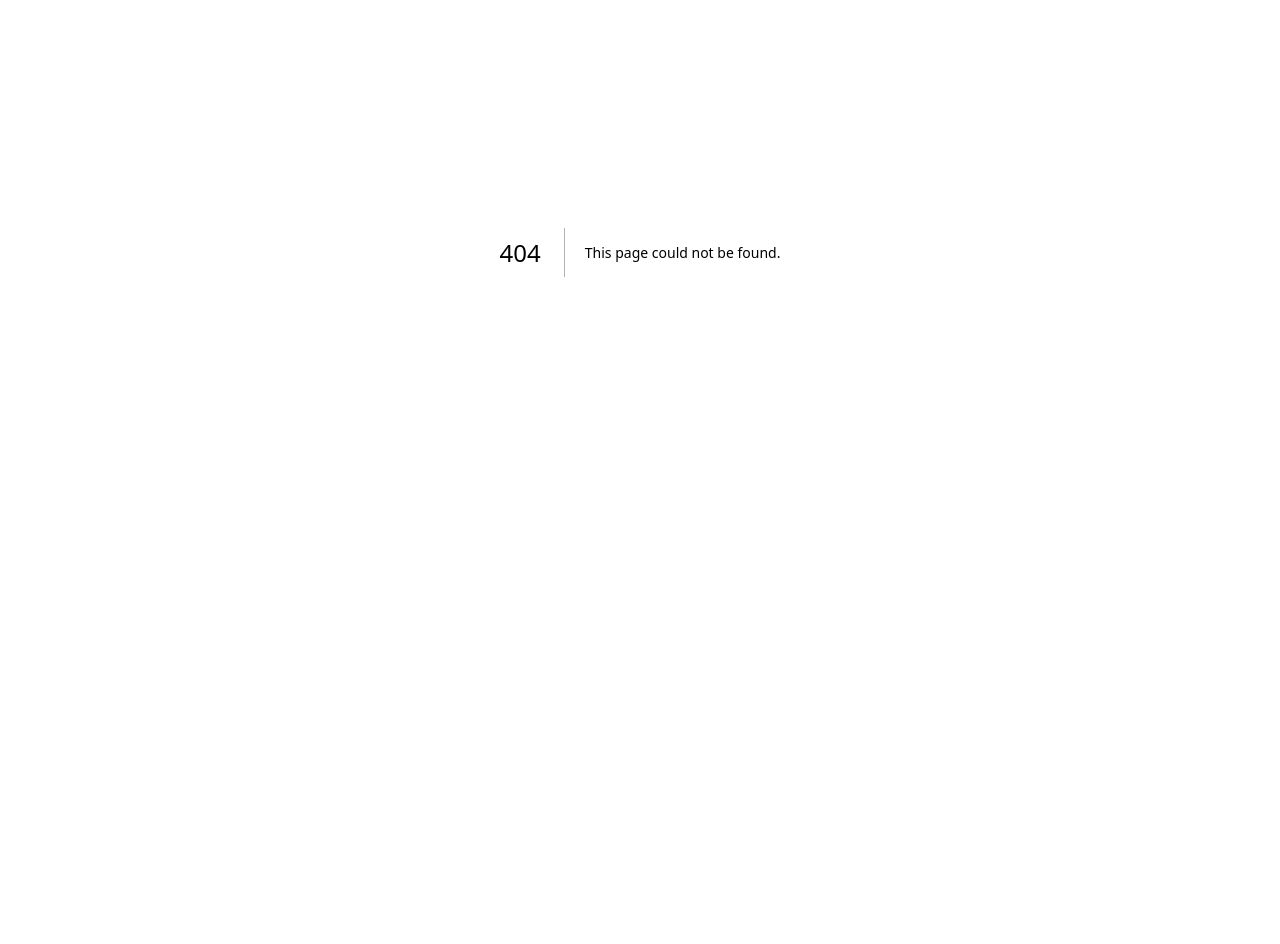
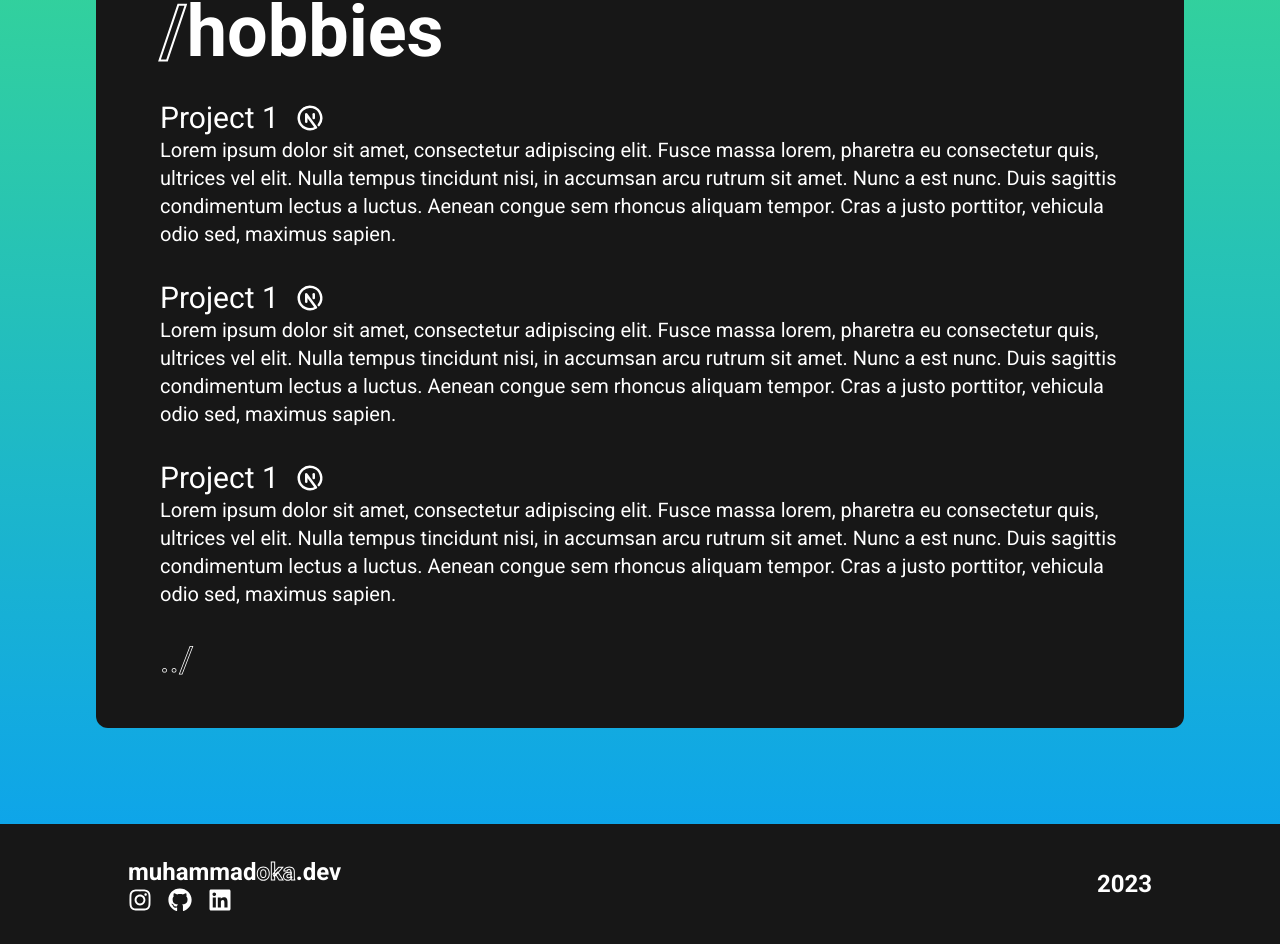
Before and after one commit to kawijayaa/muhammadoka.dev, a Next.js app: page /hobbies in a window 1280 px wide. Before the commit this address had no page. Shown: the part 148-1092 px from the top of the page. Before the commit the page ends 800 px from the top, so only its background shows below. Built offline with nearby package versions, Linux system fonts and the light colour scheme.

Commit message:
add other pages

```diff
--- a/app/components/Footer.tsx
+++ b/app/components/Footer.tsx
@@ -1,8 +1,17 @@
+import { FaLinkedin, FaGithub, FaInstagram } from "react-icons/fa"
+
 export default function Footer() {
-    return (
-        <div className="bg-neutral-900 w-full flex justify-between items-center py-8 px-32 font-bold">
-            <h1 className="text-2xl">muhammad<span className="text-transparent [-webkit-text-stroke:_1px_white]">oka</span>.dev</h1>
-            <p className="text-xl">2023</p>
+  return (
+    <div className="bg-neutral-900 text-white w-full flex justify-between items-center py-8 px-32 font-bold">
+      <div className="flex flex-col">
+        <h1 className="text-2xl">muhammad<span className="text-transparent [-webkit-text-stroke:_1px_white]">oka</span>.dev</h1>
+        <div className="flex gap-4 text-2xl">
+          <a href="https://instagram.com/kawijayaa" target="_blank" rel="noreferrer"><FaInstagram /></a>
+          <a href="https://github.com/kawijayaa" target="_blank" rel="noreferrer"><FaGithub /></a>
+          <a href="https://linkedin.com/in/muhammadoka" target="_blank" rel="noreferrer"><FaLinkedin /></a>
         </div>
-    )
+      </div>
+      <p className="text-2xl">2023</p>
+    </div>
+  )
 }
--- /dev/null
+++ b/app/hobbies/page.tsx
@@ -0,0 +1,35 @@
+import { TbBrandNextjs } from "react-icons/tb"
+
+export default function Page() {
+  return (
+    <main className="flex p-24 items-center min-h-screen bg-gradient-to-b from-emerald-400 from-10% to-sky-500 text-white">
+      <div className="flex flex-col bg-neutral-900 px-16 py-12 gap-8 rounded-xl text-white z-10">
+        <h1 className="text-7xl font-bold"><span className="text-transparent outline-custom">/</span>hobbies</h1>
+        <div className="flex flex-col gap-8">
+          <div>
+            <div className="flex items-center gap-4">
+              <h1 className="text-3xl">Project 1</h1>
+              <TbBrandNextjs className="text-3xl" />
+            </div>
+            <p className="text-xl">Lorem ipsum dolor sit amet, consectetur adipiscing elit. Fusce massa lorem, pharetra eu consectetur quis, ultrices vel elit. Nulla tempus tincidunt nisi, in accumsan arcu rutrum sit amet. Nunc a est nunc. Duis sagittis condimentum lectus a luctus. Aenean congue sem rhoncus aliquam tempor. Cras a justo porttitor, vehicula odio sed, maximus sapien.</p>
+          </div>
+          <div>
+            <div className="flex items-center gap-4">
+              <h1 className="text-3xl">Project 1</h1>
+              <TbBrandNextjs className="text-3xl" />
+            </div>
+            <p className="text-xl">Lorem ipsum dolor sit amet, consectetur adipiscing elit. Fusce massa lorem, pharetra eu consectetur quis, ultrices vel elit. Nulla tempus tincidunt nisi, in accumsan arcu rutrum sit amet. Nunc a est nunc. Duis sagittis condimentum lectus a luctus. Aenean congue sem rhoncus aliquam tempor. Cras a justo porttitor, vehicula odio sed, maximus sapien.</p>
+          </div>
+          <div>
+            <div className="flex items-center gap-4">
+              <h1 className="text-3xl">Project 1</h1>
+              <TbBrandNextjs className="text-3xl" />
+            </div>
+            <p className="text-xl">Lorem ipsum dolor sit amet, consectetur adipiscing elit. Fusce massa lorem, pharetra eu consectetur quis, ultrices vel elit. Nulla tempus tincidunt nisi, in accumsan arcu rutrum sit amet. Nunc a est nunc. Duis sagittis condimentum lectus a luctus. Aenean congue sem rhoncus aliquam tempor. Cras a justo porttitor, vehicula odio sed, maximus sapien.</p>
+          </div>
+        </div>
+        <a href="/#what-i-do" className="text-4xl text-transparent [-webkit-text-stroke:_0.75px_white;]">../</a>
+      </div>
+    </main>
+  )
+}
--- a/app/layout.tsx
+++ b/app/layout.tsx
@@ -1,4 +1,6 @@
 import './globals.css'
+import Navbar from './components/Navbar'
+import Footer from './components/Footer'
 import type { Metadata } from 'next'
 import { Roboto } from 'next/font/google'
 
@@ -11,14 +13,18 @@ export const metadata: Metadata = {
   title: 'muhammadoka.dev',
 }
 
-export default function RootLayout({
+export default function ProjectsLayout({
   children,
 }: {
   children: React.ReactNode
 }) {
   return (
     <html lang="en">
-      <body className={roboto.className}>{children}</body>
+      <body className={`scrollbar-thin scrollbar-thumb-neutral-500 scrollbar-track-neutral-800 scrollbar-thumb-rounded-full ${roboto.className}`}>
+        <Navbar />
+        {children}
+        <Footer />
+      </body>
     </html>
   )
 }
--- a/app/page.tsx
+++ b/app/page.tsx
@@ -1,11 +1,8 @@
 import NowPlaying from "./components/NowPlaying"
-import Navbar from "./components/Navbar"
-import Footer from "./components/Footer"
 
 export default function Home() {
   return (
     <main className="bg-gradient-to-b from-emerald-400 from-10% via-sky-500 via-75% to-emerald-400 text-white">
-      <Navbar />
       <div className="flex justify-between min-h-screen flex-col px-16 py-12 gap-8 bg-neutral-900 text-white [clip-path:polygon(0%_0%,100%_0%,33%_100%,0%_100%)] z-10">
         <div></div>
         <div className="flex flex-col gap-2">
@@ -13,7 +10,7 @@ export default function Home() {
             <div>
               <h2 className="text-3xl">telling computers what to do since 2013.</h2>
               <a href="#about">
-                <h3 className="text-xl font-light">&gt; learn more</h3>
+                <h3 className="text-xl font-light hover:drop-shadow-[0_5px_5px_rgb(255,255,255,0.75)] transition-all">&gt; learn more</h3>
               </a>
             </div>
         </div>
@@ -22,7 +19,7 @@ export default function Home() {
         </div>
       </div>
       <div className="flex p-16 min-h-screen w-full bg-neutral-900 absolute [clip-path:polygon(0%_0%,33%_0%,0%_47.5%)] z-10">
-        <h1 className="text-7xl font-bold">about<br/>me</h1>
+        <h1 className="text-7xl font-bold">about<br/><span className="text-transparent outline-custom">me</span></h1>
       </div>
       <div id="about" className="flex justify-center items-end min-h-screen w-full flex-col px-16 py-16 gap-8 z-10">
         <div className="p-12 bg-neutral-900 bg-opacity-80 drop-shadow-[0_10px_10px_rgb(0,0,0,0.5)] rounded-xl max-w-5xl">
@@ -32,15 +29,14 @@ export default function Home() {
         </div>
         <p></p>
       </div>
-      <div className="flex flex-col min-h-screen w-full justify-center items-center gap-8">
-        <h1 className="text-7xl font-bold drop-shadow-lg">learn about what i do</h1>
-        <div className="flex justify-between gap-32 text-4xl drop-shadow-lg">
-          <a href="#" className="underline">projects</a>
-          <a href="#" className="underline">uses</a>
-          <a href="#" className="underline">hobbies</a>
+      <div id="what-i-do" className="flex flex-col min-h-screen w-full justify-center items-center gap-8">
+        <h1 className="text-7xl font-bold drop-shadow-lg">learn about what <span className="text-transparent outline-custom">i</span> do.</h1>
+        <div className="flex justify-between gap-32 text-4xl">
+          <a href="/projects" className="hover:drop-shadow-[0_5px_5px_rgb(255,255,255,0.75)] hover:scale-105 transition-all">projects</a>
+          <a href="/uses" className="hover:drop-shadow-[0_5px_5px_rgb(255,255,255,0.75)] hover:scale-105 transition-all">uses</a>
+          <a href="/hobbies" className="hover:drop-shadow-[0_5px_5px_rgb(255,255,255,0.75)] hover:scale-105 transition-all">hobbies</a>
         </div>
       </div>
-      <Footer />
     </main>
   )
 }
--- /dev/null
+++ b/app/projects/page.tsx
@@ -0,0 +1,35 @@
+import { TbBrandNextjs } from "react-icons/tb"
+
+export default function Page() {
+  return (
+    <main className="flex p-24 items-center min-h-screen bg-gradient-to-b from-emerald-400 from-10% to-sky-500 text-white">
+      <div className="flex flex-col bg-neutral-900 px-16 py-12 gap-8 rounded-xl text-white z-10">
+        <h1 className="text-7xl font-bold"><span className="text-transparent outline-custom">/</span>projects</h1>
+        <div className="flex flex-col gap-8">
+          <div>
+            <div className="flex items-center gap-4">
+              <h1 className="text-3xl">Project 1</h1>
+              <TbBrandNextjs className="text-3xl" />
+            </div>
+            <p className="text-xl">Lorem ipsum dolor sit amet, consectetur adipiscing elit. Fusce massa lorem, pharetra eu consectetur quis, ultrices vel elit. Nulla tempus tincidunt nisi, in accumsan arcu rutrum sit amet. Nunc a est nunc. Duis sagittis condimentum lectus a luctus. Aenean congue sem rhoncus aliquam tempor. Cras a justo porttitor, vehicula odio sed, maximus sapien.</p>
+          </div>
+          <div>
+            <div className="flex items-center gap-4">
+              <h1 className="text-3xl">Project 1</h1>
+              <TbBrandNextjs className="text-3xl" />
+            </div>
+            <p className="text-xl">Lorem ipsum dolor sit amet, consectetur adipiscing elit. Fusce massa lorem, pharetra eu consectetur quis, ultrices vel elit. Nulla tempus tincidunt nisi, in accumsan arcu rutrum sit amet. Nunc a est nunc. Duis sagittis condimentum lectus a luctus. Aenean congue sem rhoncus aliquam tempor. Cras a justo porttitor, vehicula odio sed, maximus sapien.</p>
+          </div>
+          <div>
+            <div className="flex items-center gap-4">
+              <h1 className="text-3xl">Project 1</h1>
+              <TbBrandNextjs className="text-3xl" />
+            </div>
+            <p className="text-xl">Lorem ipsum dolor sit amet, consectetur adipiscing elit. Fusce massa lorem, pharetra eu consectetur quis, ultrices vel elit. Nulla tempus tincidunt nisi, in accumsan arcu rutrum sit amet. Nunc a est nunc. Duis sagittis condimentum lectus a luctus. Aenean congue sem rhoncus aliquam tempor. Cras a justo porttitor, vehicula odio sed, maximus sapien.</p>
+          </div>
+        </div>
+        <a href="/#what-i-do" className="text-4xl text-transparent [-webkit-text-stroke:_0.75px_white;]">../</a>
+      </div>
+    </main>
+  )
+}
--- /dev/null
+++ b/app/uses/page.tsx
@@ -0,0 +1,35 @@
+import { TbBrandNextjs } from "react-icons/tb"
+
+export default function Page() {
+  return (
+    <main className="flex p-24 items-center min-h-screen bg-gradient-to-b from-emerald-400 from-10% to-sky-500 text-white">
+      <div className="flex flex-col bg-neutral-900 px-16 py-12 gap-8 rounded-xl text-white z-10">
+        <h1 className="text-7xl font-bold"><span className="text-transparent outline-custom">/</span>uses</h1>
+        <div className="flex flex-col gap-8">
+          <div>
+            <div className="flex items-center gap-4">
+              <h1 className="text-3xl">Project 1</h1>
+              <TbBrandNextjs className="text-3xl" />
+            </div>
+            <p className="text-xl">Lorem ipsum dolor sit amet, consectetur adipiscing elit. Fusce massa lorem, pharetra eu consectetur quis, ultrices vel elit. Nulla tempus tincidunt nisi, in accumsan arcu rutrum sit amet. Nunc a est nunc. Duis sagittis condimentum lectus a luctus. Aenean congue sem rhoncus aliquam tempor. Cras a justo porttitor, vehicula odio sed, maximus sapien.</p>
+          </div>
+          <div>
+            <div className="flex items-center gap-4">
+              <h1 className="text-3xl">Project 1</h1>
+              <TbBrandNextjs className="text-3xl" />
+            </div>
+            <p className="text-xl">Lorem ipsum dolor sit amet, consectetur adipiscing elit. Fusce massa lorem, pharetra eu consectetur quis, ultrices vel elit. Nulla tempus tincidunt nisi, in accumsan arcu rutrum sit amet. Nunc a est nunc. Duis sagittis condimentum lectus a luctus. Aenean congue sem rhoncus aliquam tempor. Cras a justo porttitor, vehicula odio sed, maximus sapien.</p>
+          </div>
+          <div>
+            <div className="flex items-center gap-4">
+              <h1 className="text-3xl">Project 1</h1>
+              <TbBrandNextjs className="text-3xl" />
+            </div>
+            <p className="text-xl">Lorem ipsum dolor sit amet, consectetur adipiscing elit. Fusce massa lorem, pharetra eu consectetur quis, ultrices vel elit. Nulla tempus tincidunt nisi, in accumsan arcu rutrum sit amet. Nunc a est nunc. Duis sagittis condimentum lectus a luctus. Aenean congue sem rhoncus aliquam tempor. Cras a justo porttitor, vehicula odio sed, maximus sapien.</p>
+          </div>
+        </div>
+        <a href="/#what-i-do" className="text-4xl text-transparent [-webkit-text-stroke:_0.75px_white;]">../</a>
+      </div>
+    </main>
+  )
+}
--- a/package.json
+++ b/package.json
@@ -19,8 +19,13 @@
     "postcss": "8.4.27",
     "react": "18.2.0",
     "react-dom": "18.2.0",
+    "react-icons": "^4.11.0",
+    "react-scrollbars-custom": "^4.1.1",
     "tailwindcss": "3.3.3",
     "typescript": "5.1.6",
     "use-last-fm": "^0.6.1"
+  },
+  "devDependencies": {
+    "tailwind-scrollbar": "^3.0.5"
   }
 }
--- a/tailwind.config.js
+++ b/tailwind.config.js
@@ -5,7 +5,9 @@ module.exports = {
     './components/**/*.{js,ts,jsx,tsx,mdx}',
     './app/**/*.{js,ts,jsx,tsx,mdx}',
   ],
-  plugins: [],
+  plugins: [
+    require('tailwind-scrollbar')({nocompatible: true}),
+  ],
   theme: {
     extend: {
       animation: {
```
Also changed, not shown: app/globals.css (line endings or trailing spaces), 1 other file (tests, documents, lock files or other folders).
